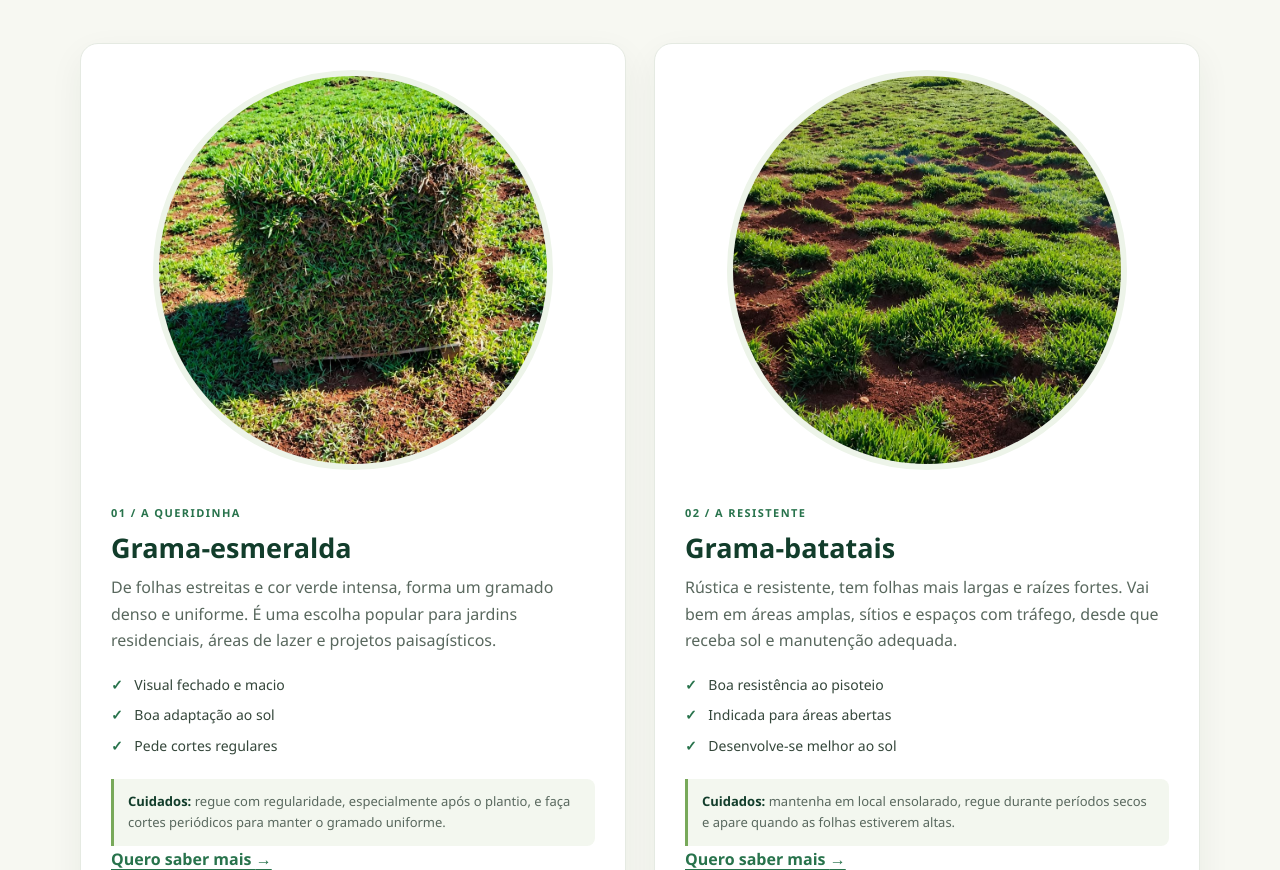
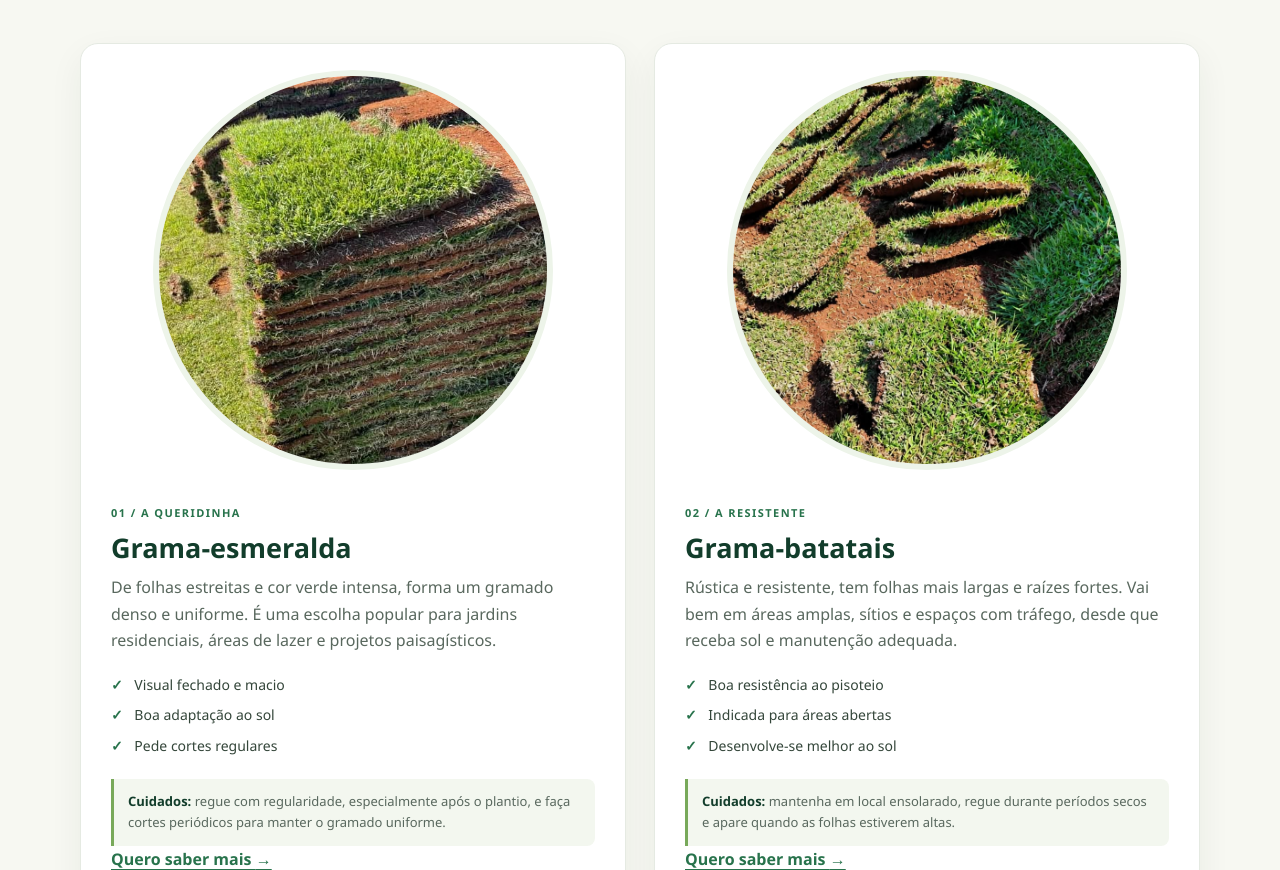
Before and after one commit to Biancabispodeoliveira10-web/gramaspingodeouro, a plain HTML site: page index.html in a window 1280 px wide. Shown: the part 955-1825 px from the top of the page. Drawn offline with Linux system fonts and the light colour scheme.

Commit message:
Add files via upload

```diff
--- a/index.html
+++ b/index.html
@@ -73,7 +73,7 @@
         </div>
         <div class="grass-grid">
           <article class="grass-card">
-            <img src="imagem1 (3).jpeg" alt="Campo verde amplo sob a luz suave do sol" loading="lazy" width="1000" height="700">
+            <img src="imagem.001.jpeg" alt="Campo verde amplo sob a luz suave do sol" loading="lazy" width="1000" height="700">
             <div class="card-body">
               <span class="card-number">01 / A queridinha</span>
               <h3>Grama-esmeralda</h3>
@@ -88,7 +88,7 @@
             </div>
           </article>
           <article class="grass-card">
-            <img src="imagem3.jpeg" alt="Jardim cuidado com vegetação verde e plantas ao redor" loading="lazy" width="1000" height="700">
+            <img src="imagem.02.jpeg" alt="Jardim cuidado com vegetação verde e plantas ao redor" loading="lazy" width="1000" height="700">
             <div class="card-body">
               <span class="card-number">02 / A resistente</span>
               <h3>Grama-batatais</h3>
```
Also changed, not shown: imagem.001.jpeg (added), imagem.01.jpeg (added), imagem.02.jpeg (added).
